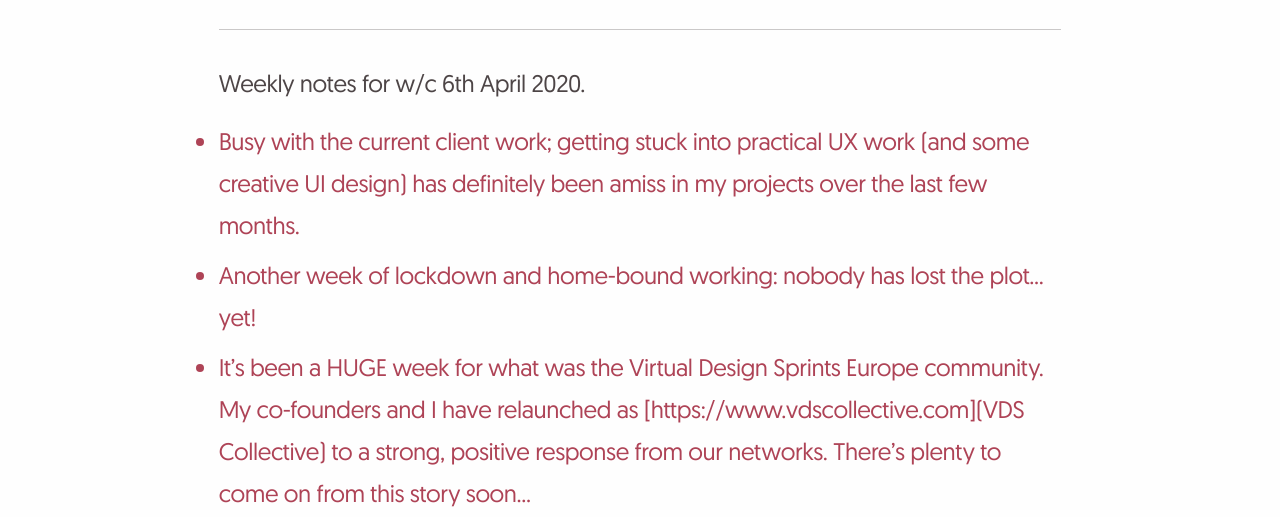
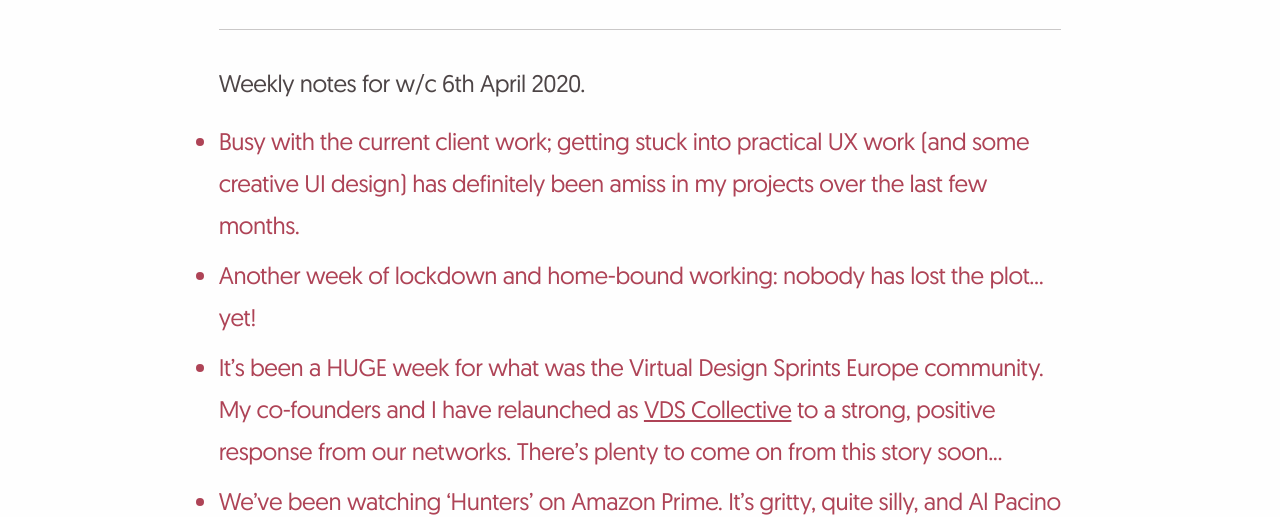
Before and after one commit to tomjepsoncreative/website, an Eleventy site: page blog/posts/weeknotes/weeknote-060420.md in a window 1280 px wide. Shown: the part 293-810 px from the top of the page. Built offline with nearby package versions, Linux system fonts and the light colour scheme; Eleventy itself is replaced by a stand-in of ours; files that its build step writes are made by us from their sources.

Commit message:
Blog update

```diff
--- a/blog/posts/weeknotes/weeknote-060420.md
+++ b/blog/posts/weeknotes/weeknote-060420.md
@@ -11,7 +11,7 @@ Weekly notes for w/c 6th April 2020.<!-- Excerpt End -->
 
 - Busy with the current client work; getting stuck into practical UX work (and some creative UI design) has definitely been amiss in my projects over the last few months.
 - Another week of lockdown and home-bound working: nobody has lost the plot... yet!
-- It’s been a HUGE week for what was the Virtual Design Sprints Europe community. My co-founders and I have relaunched as [https://www.vdscollective.com](VDS Collective) to a strong, positive response from our networks. There’s plenty to come on from this story soon...
+- It’s been a HUGE week for what was the Virtual Design Sprints Europe community. My co-founders and I have relaunched as [VDS Collective](https://www.vdscollective.com) to a strong, positive response from our networks. There’s plenty to come on from this story soon...
 - We’ve been watching ‘Hunters’ on Amazon Prime. It’s gritty, quite silly, and Al Pacino is *great* - I can’t tell if the character was written around him or if he’s just brought his A-game and really levelled up the show. Either way; great stuff.
 
 Onwards to another positive, productive week.
```
